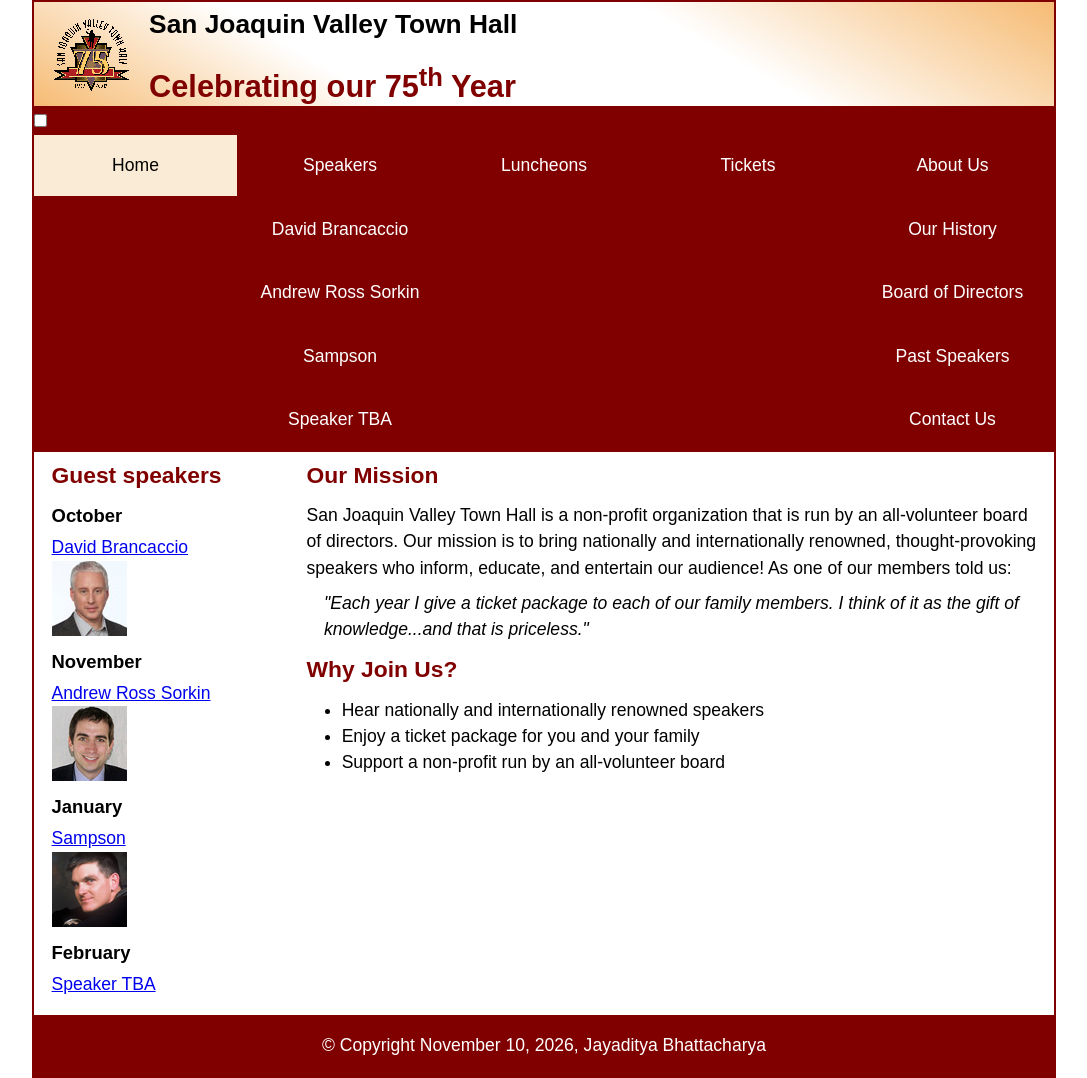
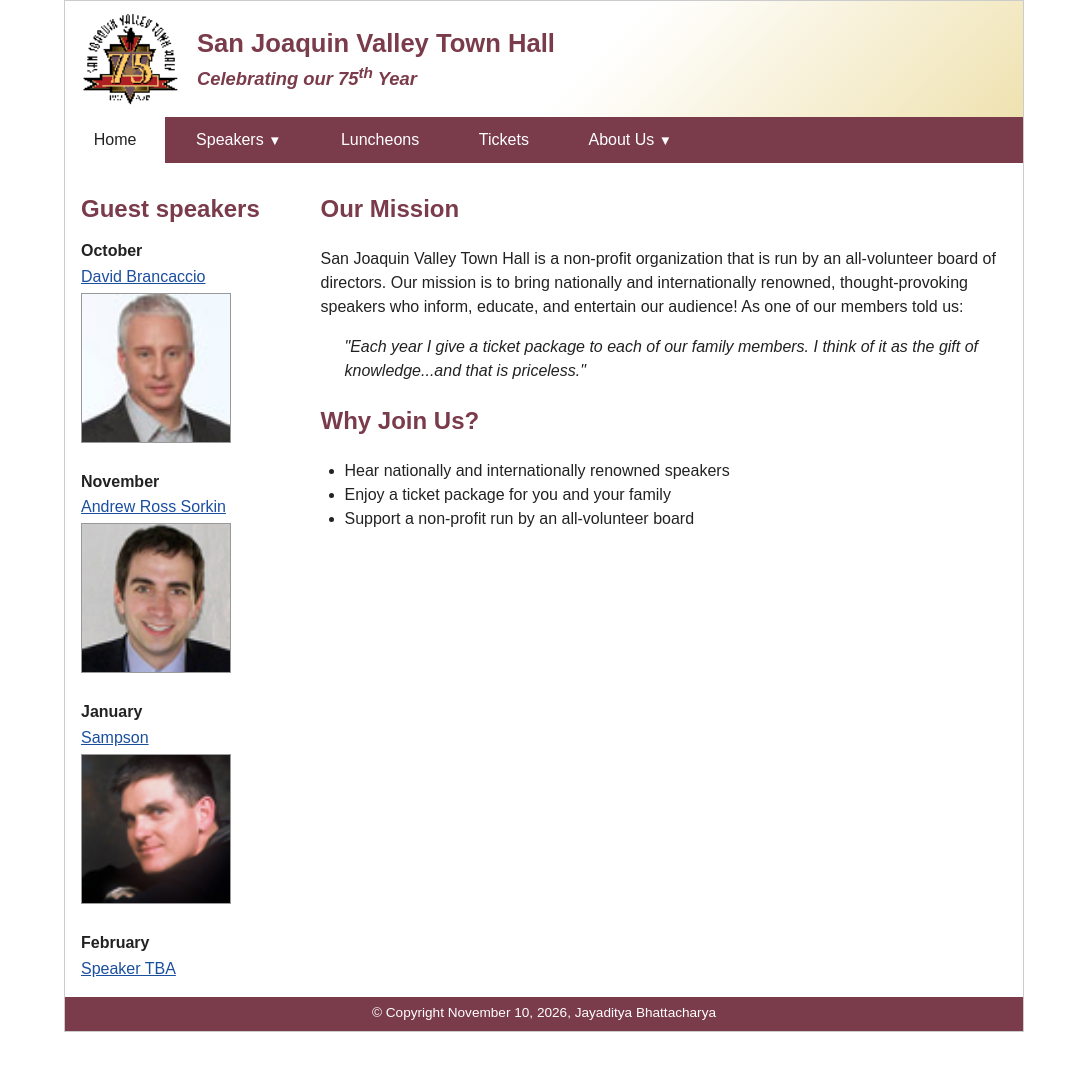
Before and after one commit to jbboi/A11, a plain HTML site: page index.html in a window 1280 px wide. Shown: the whole page, without its empty margins (96-1183 px from the left). After the commit the page ends 1032 px from the top, so only its background shows below. Drawn offline with Linux system fonts and the light colour scheme.

Commit message:
Add files via upload

```diff
--- a/styles/main.css
+++ b/styles/main.css
@@ -1,186 +1,275 @@
-/* custom property */
+/* =========================================================
+   San Joaquin Valley Town Hall - Exercise 8-2
+   Mobile-first responsive design.
+   Base styles = small screens. Media queries add the wider
+   layouts for the header, navigation menu, and columns.
+   ========================================================= */
+
 :root {
-	--accent-color: #800000;  /* could also be coded #800 */
-	--gradient-color: #f6bb73;
-
-	--light_menu: white;
-	--mid_menu: antiquewhite;
-	--dark_menu: black;
+    --accent: #7a3b4b;        /* maroon accent color */
+    --accent-dark: #5e2c3a;
+    --text: #222;
 }
 
-/* reset */
-* {
-	margin: 0;
-	padding: 0;
-	box-sizing: border-box;
+* { box-sizing: border-box; }
+
+body {
+    margin: 0;
+    font-family: Arial, Helvetica, sans-serif;
+    font-size: 100%;
+    line-height: 1.5;
+    color: var(--text);
+    background-color: #fff;
 }
 
-/* default styles */
-body {
-	font-family: Arial, Helvetica, sans-serif;
-    font-size: calc(15px + .2vw);
-	width: min(80%, 1024px);
-	line-height: 1.5;
-	margin: auto;
-	border: 2px solid var(--accent-color);
-}
-h1, h2, h3, p, ul {
-	padding: .25em 0;
-}
-a:hover, a:focus{
-	font-style: italic;
-	color: var(--accent-color);
-}
-h1 {
-	font-size: 150%;
-}
-h2 {
-	font-size: 130%;
-	color: var(--accent-color);
-}
-h3 {
-	font-size: 105%;
-}
-ul {
-	margin-left: 2em;
+#page {
+    max-width: 960px;
+    margin: 0 auto;
+    border: 1px solid #ccc;
 }
 
-/* the styles for the header */
-header {
-	line-height: 1.2;
-	border-bottom: 2px solid var(--accent-color);
-	background-image: linear-gradient(
-	    30deg, var(--gradient-color) 0%, white 30%, white 65%, var(--gradient-color) 100%);
-	& h2 {
-		font-size: 175%;
-		padding: .5em 0 0 0;
-	}
-	& h3 {
-		font-size: 130%;
-		font-style: italic;
-		padding-bottom: 1em;
-	}
-	& img {
-		width: clamp(40px, 15%, 80px);
-		float: left;
-		margin: .75em 1em;
-	}
+img {
+    max-width: 100%;      /* images shrink with the viewport */
+    height: auto;
 }
 
-/* the styles for the main content */
-main {
-	display: flex;
-	padding: 0 1em 1em;
-	& blockquote {
-		font-style: italic;
-		padding-left: 1em;
-	}
-	& h3 + img { /* speaker images */
-		width: clamp(40px, 50%, 75px);
-		border: 4px double var(--accent-color);
-		border-radius: 10px;
-	}
+h1, h2, h3 { color: var(--accent); }
+a { color: #1a4fa0; }
+
+/* ---------- header (mobile-first: centered, no logo) ---------- */
+header {
+    text-align: center;
+    padding: 0.5em 1em;
+    background: linear-gradient(135deg, #ffffff 55%, #efe2b0 100%);
+}
+header img {
+    display: none;
+}
+header h1 {
+    margin: 0.25em 0 0;
+    font-size: 1.6em;
+}
+header h2 {
+    margin: 0 0 0.4em;
+    font-size: 1.15em;
+    font-style: italic;
 }
 
-/* the styles for the section */
-section {
-	flex-basis: 75%;
-	padding-left: .5em;
-	& img {
-		width: clamp(100px, 50%, 250px);
-		float: right;
-		margin: 0 1em .25em;
-	}
+/* ---------- navigation (mobile-first: hamburger menu) ---------- */
+.navbar {
+    position: relative;
+    background-color: var(--accent);
 }
 
-/* the styles for the aside */
-aside {
-	flex-basis: 25%;
-	padding-right: .5em;
+/* menu button + hamburger symbol */
+.menu-btn {
+    display: block;
+    padding: 0.4em 0.75em;
+    color: #fff;
+    font-size: 1.6em;
+    line-height: 1.2;
+    cursor: pointer;
+    user-select: none;
+}
+.menu-btn::before {
+    content: "\2630";            /* hamburger symbol */
 }
 
-/* the styles for the footer */
-footer {
-	background-color: var(--accent-color);
-	& p {
-		text-align: center;
-		color: white;
-		padding: 1em 0;
-	}
+/* hide the checkbox */
+#menu-toggle {
+    display: none;
 }
 
-/* CSS class */
-.featured {
-	border-top: 2px solid var(--accent-color);
-	border-bottom: 2px solid var(--accent-color);
-	padding: .5em 0 1em;
+/* checked: show the menu and swap hamburger for close (X) */
+#menu-toggle:checked ~ .menu {
+    display: block;
 }
-.speaker {
-	& h1 {
-		color: var(--accent-color);
-	}
-	& h2 {
-		color: black;
-	}
-	& p {
-		padding: .5em 0;
-	}
-}
-.large {
-	font-size: 125%;
+#menu-toggle:checked ~ .menu-btn::before {
+    content: "\2715";            /* close (X) symbol */
 }
 
-/* styles for the menu */
 .menu {
-	display: flex;
-	flex-wrap: wrap;
-	& li {
-		flex-basis: 20%;
-		text-align: center;
-	}
+    display: none;
+    position: absolute;
+    left: 0;
+    width: 40%;
+    min-width: 12em;
+    margin: 0;
+    padding: 0;
+    list-style: none;
+    background-color: var(--accent);
+    z-index: 10;
+}
+.menu li {
+    position: relative;
+}
+.menu a {
+    display: block;
+    margin: 0 2px 2px 0;
+    padding: 0.6em 0.9em;
+    color: #fff;
+    text-decoration: none;
+    background-color: var(--accent);
+}
+.menu a:hover,
+.menu a:focus {
+    background-color: var(--accent-dark);
+}
+.menu a.current {
+    background-color: #fff;
+    color: var(--text);
 }
 
-.navbar {
-	clear: left;
-	background-color: var(--accent-color);
-	& a {
-		display: block;
-		padding: 1em;
-		text-decoration: none;
-		margin: 0 1px 2px;
-	}
-	& a:link, a:visited {
-		color: var(--light_menu);
-	}
-	& a:hover, a:focus, a.current {
-		background-color: var(--mid_menu);
-		color: var(--dark_menu);
-	}
-	& ul {
-		list-style-type: none;
-		padding: 0;
-		margin: 0;
-	}
+/* right-pointing triangle after items that have a submenu */
+.menu small::after {
+    content: "\25B6";
 }
 
+/* submenus (mobile-first: fly out to the right of the item) */
 .submenu {
-	position: relative;
-	& small { margin-left: .25em; }
+    display: none;
+    position: absolute;
+    top: 0;
+    left: 100%;
+    width: 100%;
+    margin: 0;
+    padding: 0;
+    list-style: none;
+    background-color: var(--accent);
+}
+.menu li:hover > .submenu,
+.menu li:focus-within > .submenu {
+    display: block;
+}
+.submenu li a {
+    margin: 0 0 2px 2px;
 }
 
-.dropdown {
-	position: absolute;
-	left: 0;
-	right: 0;
-	background-color: var(--accent-color);
-	color: var(--light_menu);
-	display: none;
-	& > li a { margin: 0 2px 2px; }
+/* ---------- main content (mobile-first: 1 column) ---------- */
+main {
+    display: flex;
+    flex-direction: column-reverse;   /* <section> shows before <aside> */
+}
+section {
+    padding: 0 1em 1em;
+    border-bottom: 2px solid var(--accent);
+}
+aside {
+    padding: 0 1em 1em;
+}
+aside h2 {
+    margin-bottom: 0;
+}
+aside h3 {
+    margin: 0.75em 0 0.1em;
+    color: var(--text);
+    font-size: 1em;
+}
+aside img {
+    margin: 0.25em 0 0.5em;
+    max-width: 150px;
+    width: 100%;
+    border: 1px solid #999;
+}
+blockquote {
+    margin: 1em 1.5em;
+    font-style: italic;
+}
+blockquote p { margin: 0; }
+.bullets {
+    padding-left: 1.5em;
 }
 
-.submenu:hover > .dropdown {
-	display: block;
+footer {
+    padding: 0.5em 1em;
+    text-align: center;
+    font-size: 0.85em;
+    color: #fff;
+    background-color: var(--accent);
+}
+footer p { margin: 0; }
+
+
+/* =========================================================
+   MEDIA QUERY 1 - header: logo appears, headings left-aligned
+   ========================================================= */
+@media (min-width: 500px) {
+    header {
+        display: flex;
+        align-items: center;
+        text-align: left;
+    }
+    header img {
+        display: block;
+        flex: 0 0 auto;
+        width: 100px;
+        margin-right: 1em;
+    }
 }
 
-.menu > li:first-child a { margin-left: 0; }
-.menu > li:last-child a { margin-right: 0; }
+
+/* =========================================================
+   MEDIA QUERY 2 - navigation: horizontal menu, no hamburger
+   ========================================================= */
+@media (min-width: 640px) {
+    .menu-btn {
+        display: none;
+    }
+
+    /* the checked rule is repeated so the menu stays horizontal
+       even if the checkbox was left checked on a small screen */
+    .menu,
+    #menu-toggle:checked ~ .menu {
+        display: flex;
+        position: relative;
+        width: 100%;
+        min-width: 0;
+    }
+    .menu li {
+        flex: 0 0 auto;
+    }
+    .menu a {
+        margin: 0 2px 0 0;
+        padding: 0.7em 1.8em;
+    }
+    .menu li:last-child a {
+        margin-right: 0;
+    }
+
+    /* down-pointing triangle after items that have a submenu */
+    .menu small::after {
+        content: "\25BC";
+    }
+
+    /* submenus drop down beneath the item */
+    .submenu {
+        top: auto;
+        left: 0;
+        width: max-content;
+        min-width: 100%;
+        right: auto;
+    }
+    .submenu li a {
+        margin: 2px 0 0 0;
+        white-space: nowrap;
+    }
+}
+
+
+/* =========================================================
+   MEDIA QUERY 3 - columns: 2-column layout
+   ========================================================= */
+@media (min-width: 760px) {
+    main {
+        flex-direction: row;
+    }
+    aside {
+        flex-basis: 25%;
+        padding-top: 0.5em;
+    }
+    section {
+        flex-basis: 75%;
+        border-bottom: none;
+        padding-top: 0.5em;
+    }
+}
```
